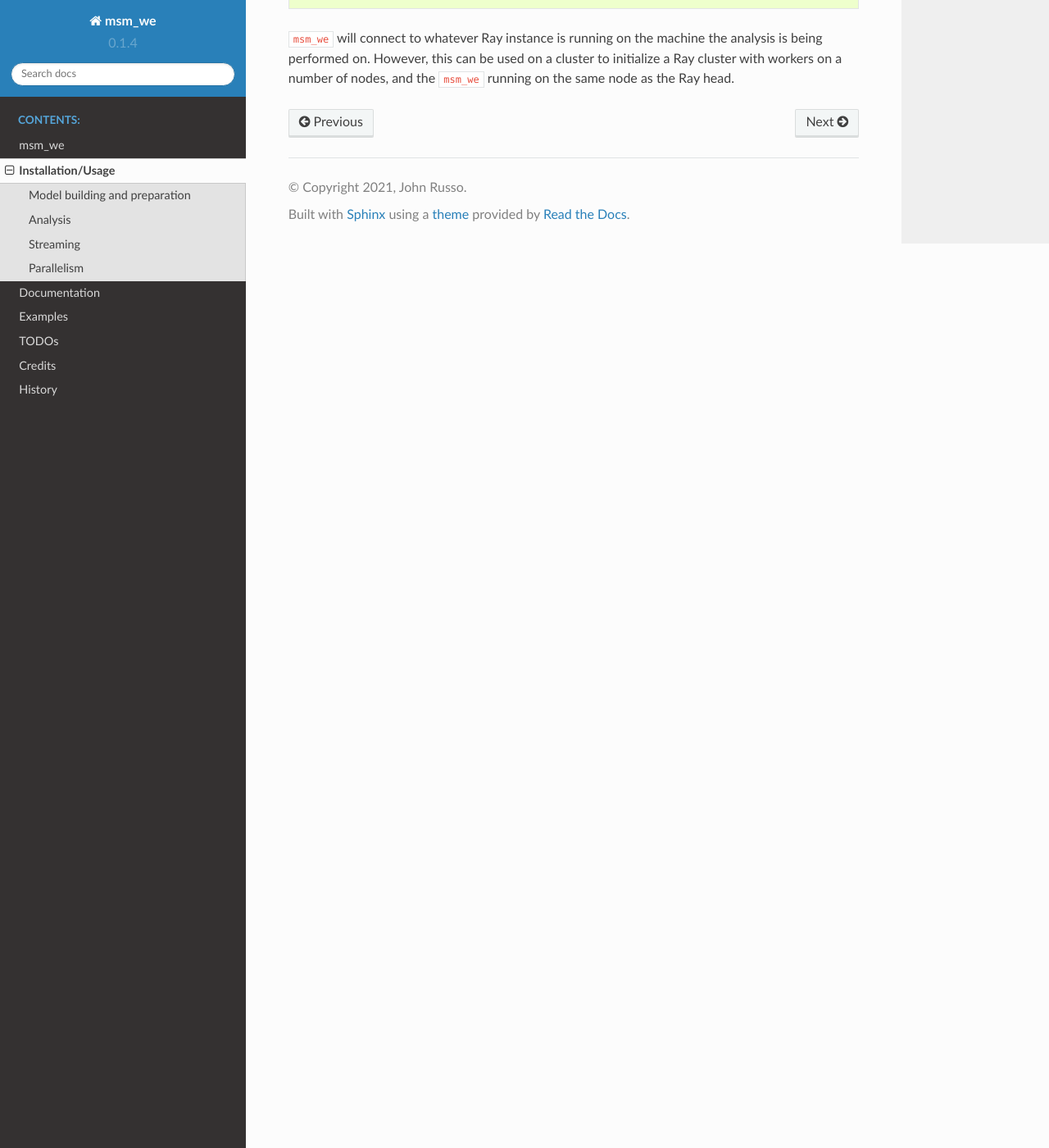
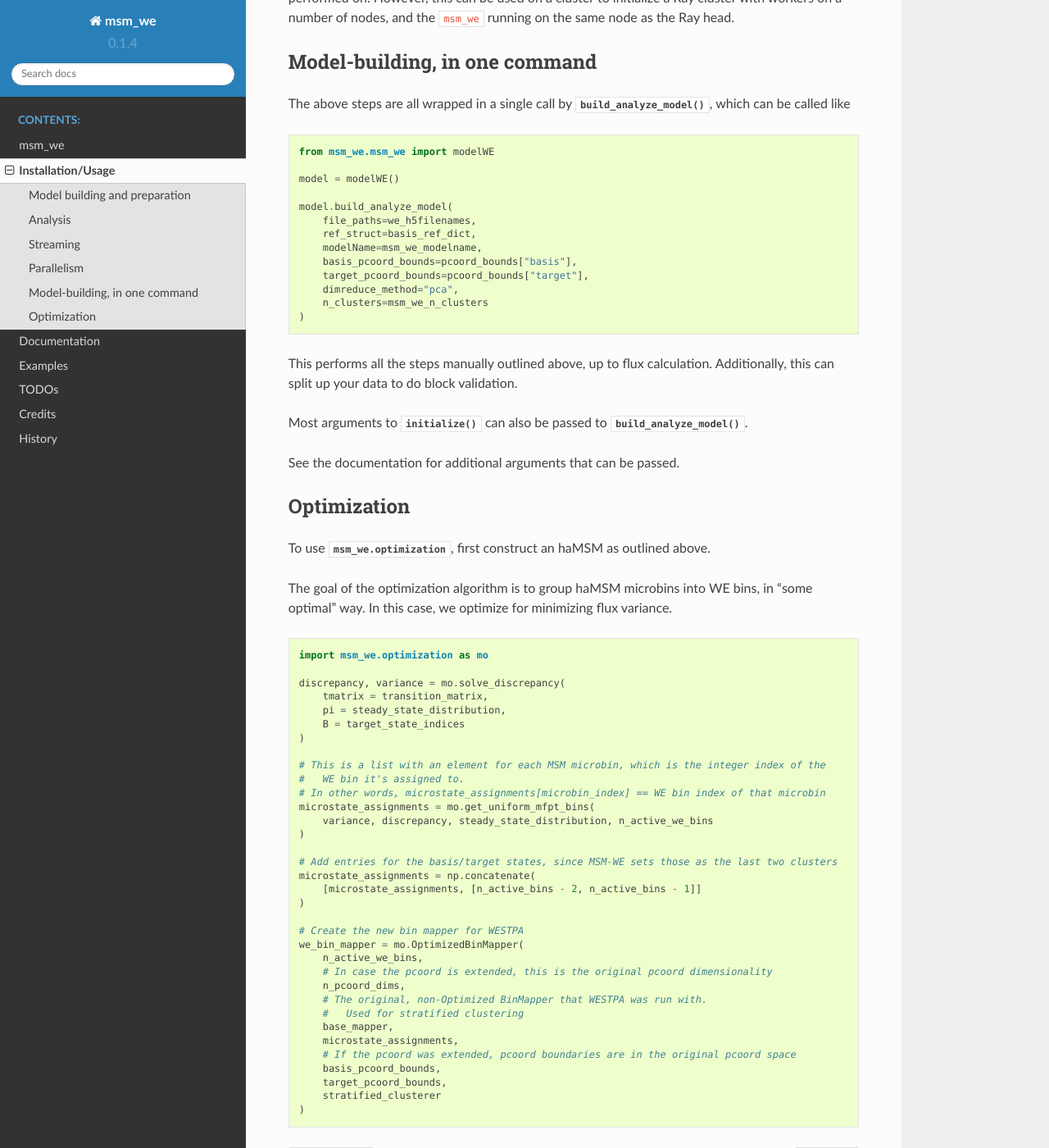
Before and after one commit to jdrusso/msm_we, a Sphinx documentation site: the page built from docs/usage.rst, in a window 1280 px wide and 1400 px high, scrolled down 4440 px. Shown: the whole window at 82% size. Built offline with Sphinx 7.4.7 and the Read the Docs theme 2.0.0, drawn with Linux system fonts in a browser that asks for light colours; pages that are not in the unit, such as notebooks, are missing from menus; some of the changed text lies outside the part shown.

Commit message:
Updated usage with more examples

```diff
--- a/docs/usage.rst
+++ b/docs/usage.rst
@@ -55,8 +55,8 @@ Model building and preparation
         msm_we.modelWE.processCoordinates = processCoordinates
 
 
-    It's important to do this monkey-patching at the module level, i.e. on :code:`msm_we.modelWE`, rather
-    than on an instance of a :code:`msm_we.modelWE` object.
+    It's important to do this monkey-patching at the module level, i.e. on the :class:`msm_we.msm_we.modelWE`
+    class itself, rather than on an instance of the class.
 
 4. Create the model object.
 
@@ -181,7 +178,7 @@ Analysis
     This is because it uses the flux estimate as a convergence criterion.
     If the flux is 0, then it's not meaningful to  look at convergence of 0, so it'll just run
     for the maximum number of iterations. You can specify :code:`max_iters=1` to avoid unnecessary
-    iteration, or you can use :code:`model.get_steady_state_algebraic`.
+    iteration, or you can use :meth:`~msm_we.msm_we.modelWE.get_steady_state_algebraic`.
 
 12. Update cluster structures
 
@@ -224,3 +221,78 @@ the analysis. In the simplest case, this can just be
 :code:`msm_we` will connect to whatever Ray instance is running on the machine the analysis is being performed on.
 However, this can be used on a cluster to initialize a Ray cluster with workers on a number of nodes, and the :code:`msm_we`
 running on the same node as the Ray head.
+
+Model-building, in one command
+------------------------------------
+
+The above steps are all wrapped in a single call by :meth:`~msm_we.msm_we.modelWE.build_analyze_model`,
+which can be called like
+
+.. code-block:: python
+
+    from msm_we.msm_we import modelWE
+
+    model = modelWE()
+
+    model.build_analyze_model(
+        file_paths=we_h5filenames,
+        ref_struct=basis_ref_dict,
+        modelName=msm_we_modelname,
+        basis_pcoord_bounds=pcoord_bounds["basis"],
+        target_pcoord_bounds=pcoord_bounds["target"],
+        dimreduce_method="pca",
+        n_clusters=msm_we_n_clusters
+    )
+
+This performs all the steps manually outlined above, up to flux calculation.
+Additionally, this can split up your data to do block validation.
+
+Most arguments to :meth:`~msm_we.msm_we.modelWE.initialize` can also be passed to
+:meth:`~msm_we.msm_we.modelWE.build_analyze_model`.
+
+See the documentation for additional arguments that can be passed.
+
+Optimization
+------------
+
+To use :mod:`msm_we.optimization`, first construct an haMSM as outlined above.
+
+The goal of the optimization algorithm is to group haMSM microbins into WE bins, in "some optimal" way.
+In this case, we optimize for minimizing flux variance.
+
+.. code-block:: python
+
+    import msm_we.optimization as mo
+
+    discrepancy, variance = mo.solve_discrepancy(
+        tmatrix = transition_matrix,
+        pi = steady_state_distribution,
+        B = target_state_indices
+    )
+
+    # This is a list with an element for each MSM microbin, which is the integer index of the
+    #   WE bin it's assigned to.
+    # In other words, microstate_assignments[microbin_index] == WE bin index of that microbin
+    microstate_assignments = mo.get_uniform_mfpt_bins(
+        variance, discrepancy, steady_state_distribution, n_active_we_bins
+    )
+
+    # Add entries for the basis/target states, since MSM-WE sets those as the last two clusters
+    microstate_assignments = np.concatenate(
+        [microstate_assignments, [n_active_bins - 2, n_active_bins - 1]]
+    )
+
+    # Create the new bin mapper for WESTPA
+    we_bin_mapper = mo.OptimizedBinMapper(
+        n_active_we_bins,
+        # In case the pcoord is extended, this is the original pcoord dimensionality
+        n_pcoord_dims,
+        # The original, non-Optimized BinMapper that WESTPA was run with.
+        #   Used for stratified clustering
+        base_mapper,
+        microstate_assignments,
+        # If the pcoord was extended, pcoord boundaries are in the original pcoord space
+        basis_pcoord_bounds,
+        target_pcoord_bounds,
+        stratified_clusterer
+    )
```
Also changed, not shown: other parts of docs/usage.rst (+0 -3 lines).
